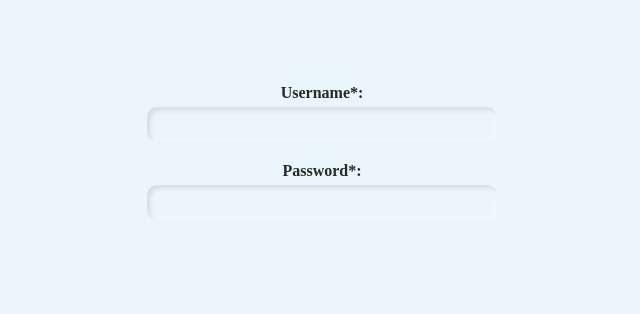
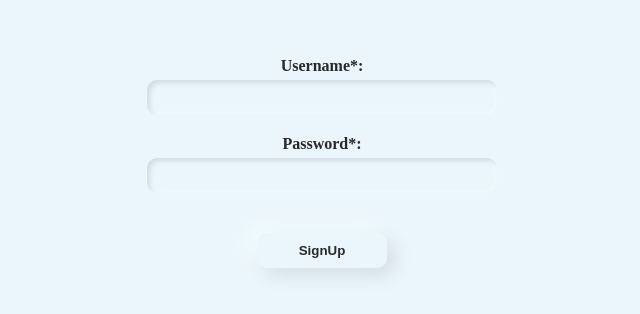
Before and after one commit to Jagdeep-Sing/learning-react-reusable-forms, a React (Create React App) app: page / in a window 1280 px wide. Shown: the part 238-552 px from the top of the page, without its empty margins (318-958 px from the left). Built offline with nearby package versions, Linux system fonts and the light colour scheme.

Commit message:
reference added

```diff
--- a/src/App.js
+++ b/src/App.js
@@ -1,29 +1,46 @@
 import React from 'react';
-import logo from './logo.svg';
 import './App.css';
 import InputField from './Components/InputField'
 
 function App() {
+  const inputRefs = React.useRef(
+    [
+      React.createRef(),
+      React.createRef()
+    ]
+  );
   const [data, setData] = React.useState({});
 
   const handleChange = (name, value) => {
     setData(prev => ({...prev, [name]: value}))
   }
-  console.log('t', data)
+
+  const submitForm = (e) => {
+    e.preventDefault();
+    let isValid = true;
+
+    for (let i = 0; i < inputRefs.current.length; i++) {
+      const valid = inputRefs.current[i].current.validate();
+      console.log(valid)
+    }
+  }
   return (
     <div className="App">
-      <form>
+      <form onSubmit={submitForm}>
         <InputField
+          ref={inputRefs.current[0]}
           name ="username"
           label = "Username*:"
           onChange = {handleChange}
         />
 
         <InputField
+          ref={inputRefs.current[1]}
           name ="password"
           label = "Password*:"
           onChange = {handleChange}
         />
+        <button type="submit">SignUp</button>
       </form>
     </div>
   );
--- a/src/Components/InputField.js
+++ b/src/Components/InputField.js
@@ -1,12 +1,23 @@
-import React from "react";
+import React, {forwardRef, useImperativeHandle} from "react";
 
-const InputField = (props) => {
+const InputField = forwardRef(
+    (props, ref) => {
         const [value, setValue] = React.useState("");
 
         const handleChange = (event) => {
             setValue(event.target.value)
             props.onChange(event.target.name, event.target.value)
         }
+
+        const validate = () => {
+            return true;
+        }
+
+        useImperativeHandle(ref, () => {
+            return {
+                validate: () => validate()
+            }
+        })
 
         return(
             <div className="input-wrapper">
@@ -24,6 +35,7 @@ const InputField = (props) => {
         </div>
         )
     }
+)
 
 InputField.defaultProps = {
     placeholder: "",
```
Lines whose indentation alone changed are shown as unchanged.
